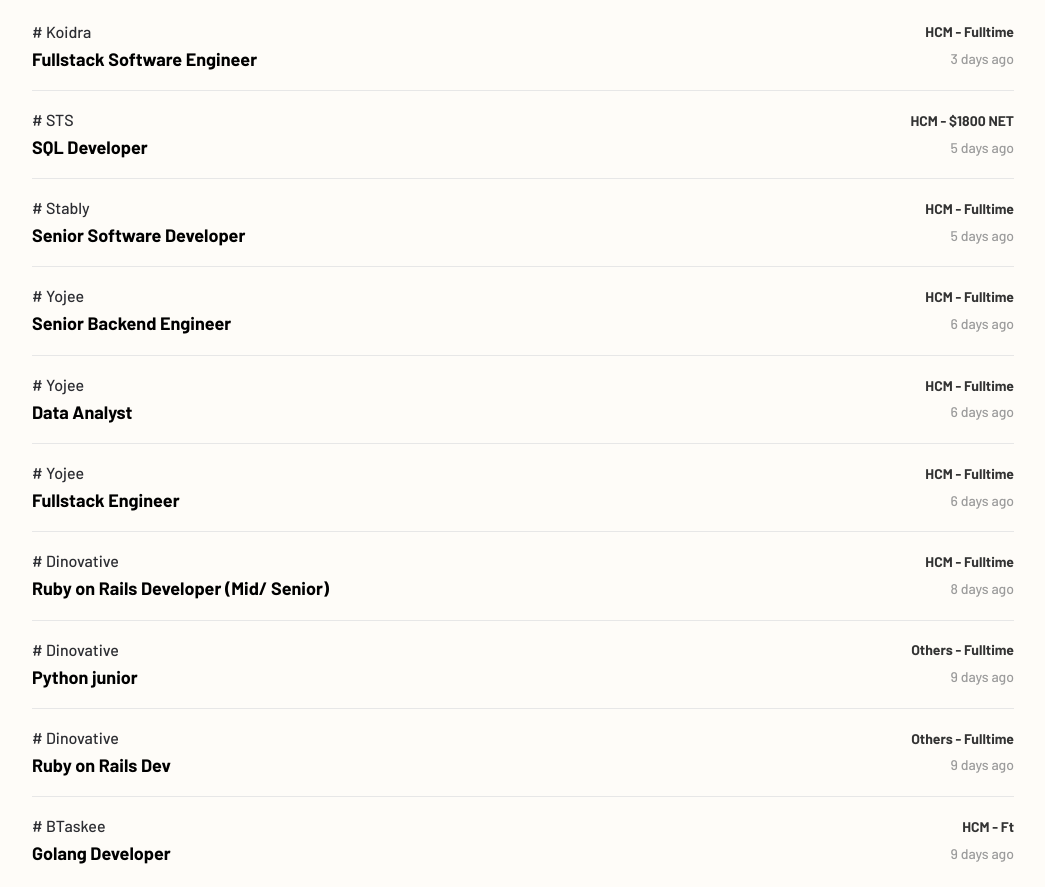
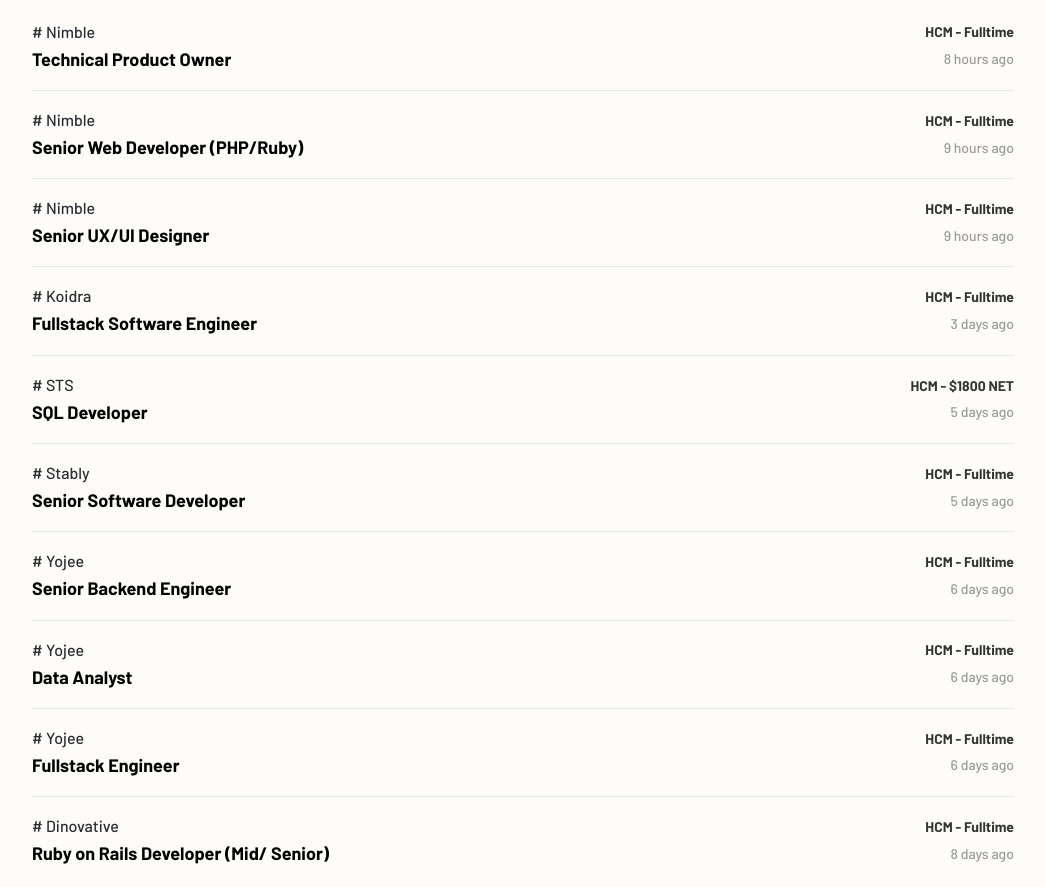
Before and after one commit to webuild-community/webuild.community, a Gatsby site: page / in a window 1280 px wide. Shown: the part 1554-2441 px from the top of the page, without its empty margins (117-1162 px from the left). Built offline with nearby package versions, Linux system fonts and the light colour scheme; Gatsby itself is replaced by a stand-in of ours; some packages are replaced by stand-ins of ours; what tailwindcss-transitions would draw is missing.

Commit message:
update jobs

```diff
--- a/sources/jobs/index.md
+++ b/sources/jobs/index.md
@@ -1,6 +1,30 @@
 ---
 key: jobs
 list:
+  - company: 'Nimble'
+    date: '2020-06-10T09:30:59Z'
+    desc: 'Technical Product Owner'
+    isOpened: 'true'
+    linkURL: 'https://github.com/awesome-jobs/vietnam/issues/2010'
+    location: 'HCM'
+    title: 'Technical Product Owner'
+    type: Fulltime
+  - company: 'Nimble'
+    date: '2020-06-10T09:28:01Z'
+    desc: 'Senior Web Developer (PHP/Ruby)'
+    isOpened: 'true'
+    linkURL: 'https://github.com/awesome-jobs/vietnam/issues/2009'
+    location: 'HCM'
+    title: 'Senior Web Developer (PHP/Ruby)'
+    type: Fulltime
+  - company: 'Nimble'
+    date: '2020-06-10T09:18:08Z'
+    desc: 'Senior UX/UI Designer'
+    isOpened: 'true'
+    linkURL: 'https://github.com/awesome-jobs/vietnam/issues/2008'
+    location: 'HCM'
+    title: 'Senior UX/UI Designer'
+    type: Fulltime
   - company: 'Koidra'
     date: '2020-06-08T02:43:38Z'
     desc: 'Fullstack Software Engineer'
@@ -57,28 +81,4 @@
     location: 'HCM'
     title: 'Ruby on Rails Developer (Mid/ Senior)'
     type: Fulltime
-  - company: 'Dinovative'
-    date: '2020-06-02T04:54:14Z'
-    desc: 'Python junior'
-    isOpened: 'true'
-    linkURL: 'https://github.com/awesome-jobs/vietnam/issues/1999'
-    location: 'Others'
-    title: 'Python junior'
-    type: Fulltime
-  - company: 'Dinovative'
-    date: '2020-06-02T04:35:18Z'
-    desc: 'Ruby on Rails Dev'
-    isOpened: 'true'
-    linkURL: 'https://github.com/awesome-jobs/vietnam/issues/1998'
-    location: 'Others'
-    title: 'Ruby on Rails Dev'
-    type: Fulltime
-  - company: 'BTaskee'
-    date: '2020-06-02T03:23:59Z'
-    desc: 'Golang Developer'
-    isOpened: 'true'
-    linkURL: 'https://github.com/awesome-jobs/vietnam/issues/1997'
-    location: 'HCM'
-    title: 'Golang Developer'
-    type: Ft
 ---
```
